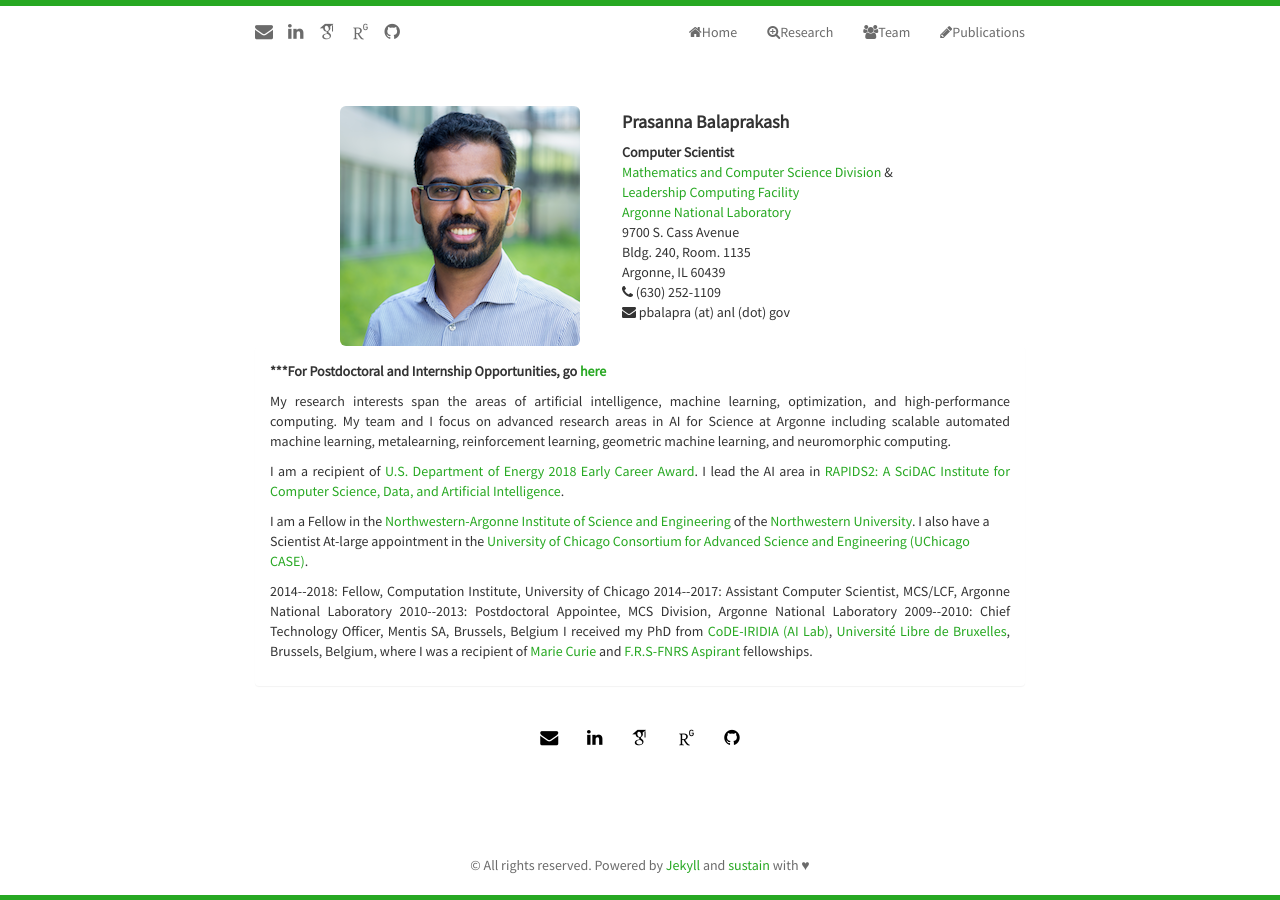
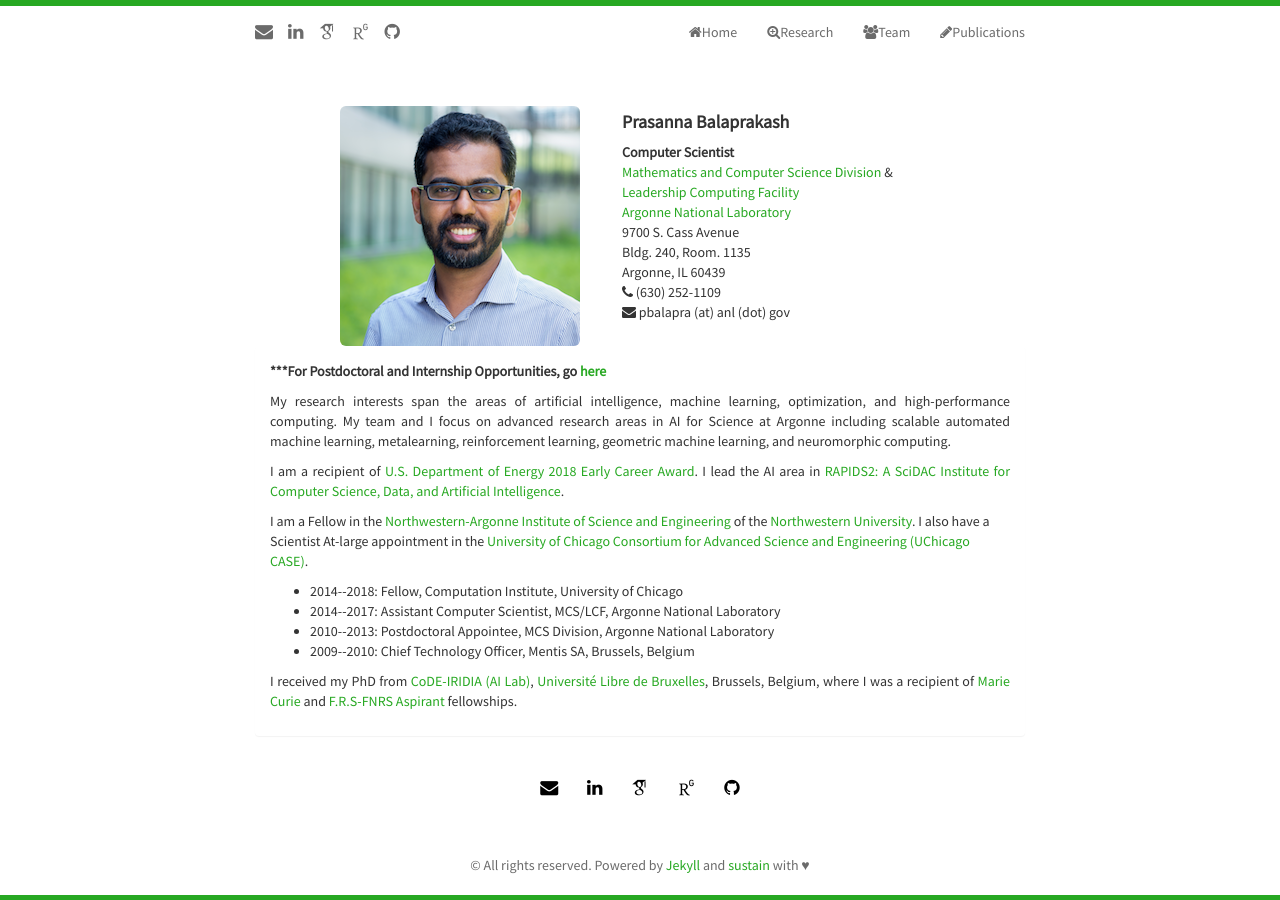
Before and after one commit to pbalapra/pbalapra.github.io, a Jekyll site: the page built from index.html, in a window 1280 px wide. Built offline with Jekyll 4.4.1, drawn with Linux system fonts in a browser that asks for light colours; nearby versions of some CDN libraries; some web fonts are replaced; the list of posts is cut into pages by our own code.

Commit message:
edits to home page

```diff
--- a/index.html
+++ b/index.html
@@ -63,16 +63,19 @@ title: Home Page of Prasanna Balaprakash
                 <p> I am a Fellow <!--in the <a href="https://www.ci.uchicago.edu/" target="_blank">Computation Institute</a> of the <a href="https://www.uchicago.edu/" target="_blank">University of Chicago</a> and -->
                     in the <a href="http://naise.northwestern.edu/" target="_blank">Northwestern-Argonne Institute of Science and Engineering</a> of the <a href="http://www.northwestern.edu/" target="_blank">Northwestern University</a>.
                     I also have a Scientist At-large appointment in the <a href="https://researchinnovation.uchicago.edu/research-support/case/" target="_blank"> University of Chicago Consortium for Advanced Science and Engineering (UChicago CASE)</a>.
-                <p align="justify">
-                2014--2018: Fellow, Computation Institute, University of Chicago
-                2014--2017: Assistant Computer Scientist, MCS/LCF, Argonne National Laboratory
-                2010--2013: Postdoctoral Appointee, MCS Division, Argonne National Laboratory
-                2009--2010: Chief Technology Officer, Mentis SA, Brussels, Belgium
+
+                <ul class="itemize1" align="justify">
+                    <li class="itemize"> 2014--2018: Fellow, Computation Institute, University of Chicago</li>
+                    <li class="itemize">2014--2017: Assistant Computer Scientist, MCS/LCF, Argonne National Laboratory</li>
+                    <li class="itemize">2010--2013: Postdoctoral Appointee, MCS Division, Argonne National Laboratory</li>
+                    <li class="itemize">2009--2010: Chief Technology Officer, Mentis SA, Brussels, Belgium</li>
+                </ul>
                 <!--
                 From 2013 to 2017, I was an assistant computer scientist and my supervisors were <a href="http://www.mcs.anl.gov/~wild/" target="_blank">Dr. Stefan Wild</a> and <a href="https://www.alcf.anl.gov/staff-directory/kalyan-kumaran" target="_blank">Dr. Kalyan Kumaran</a>.
                 Until 2013, I was a postdoc at Argonne with <a href="http://www.mcs.anl.gov/~wild/" target="_blank">Dr. Stefan Wild</a> and <a href="http://www.mcs.anl.gov/~hovland/" target="_blank">Dr. Paul Hovland</a>.
                 Prior to Argonne, I worked as a Chief Technology Officer at <a href="http://www.mentis-consulting.be/" target="_blank">Mentis Consulting</a>, a machine learning startup in Brussels, Belgium.
                 -->
+                <p align="justify">
                 I received my PhD from <a href="https://code.ulb.ac.be/lab/IRIDIA" target="_blank"> CoDE-IRIDIA (AI Lab)</a>, <a href="http://www.ulb.ac.be" target="_blank">Universit&eacute; Libre de Bruxelles</a>, Brussels, Belgium,
                 where I was a recipient of <a href="https://ec.europa.eu/research/mariecurieactions" target="blank_">Marie Curie</a> and <a href="http://www.fnrs.be/en/" target="_blank">F.R.S-FNRS Aspirant</a> fellowships.
                 <!--
```
